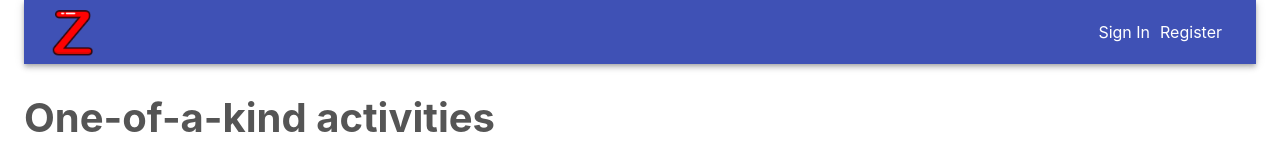
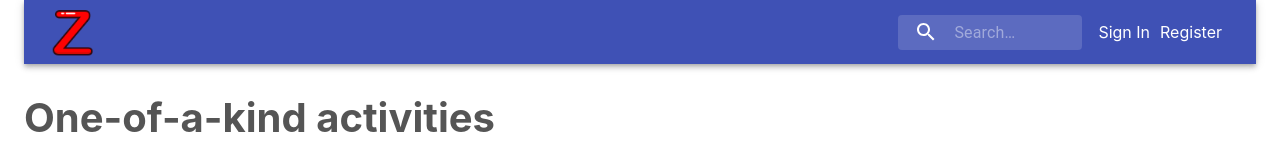
Before and after one commit to a-to-z-experiences-app/Front-end, a React (Create React App) app: page / in a window 1280 px wide. Shown: the top 149 px of the page. Built offline with nearby package versions, Linux system fonts and the light colour scheme; no server answers.

Commit message:
Filter experiences

```diff
--- a/package.json
+++ b/package.json
@@ -14,6 +14,7 @@
     "bootstrap": "^4.4.1",
     "date-fns": "^2.8.1",
     "node-sass": "^4.13.0",
+    "query-string": "^6.9.0",
     "react": "^16.12.0",
     "react-dom": "^16.12.0",
     "react-redux": "^7.1.3",
--- a/src/components/experiences/add.jsx
+++ b/src/components/experiences/add.jsx
@@ -17,7 +17,13 @@ import DateFnsUtils from "@date-io/date-fns";
 
 import { useParams, useHistory } from "react-router";
 
-const AddExperience = ({ form, updateForm, saveExperience, getExperience, user }) => {
+const AddExperience = ({
+	form,
+	updateForm,
+	saveExperience,
+	getExperience,
+	user
+}) => {
 	let { id } = useParams();
 	let history = useHistory();
 
@@ -28,15 +34,18 @@ const AddExperience = ({ form, updateForm, saveExperience, getExperience, user }
 	}, [id]);
 
 	const handleChange = e => {
+		console.log(e);
+		if (e.target === undefined) {
+			updateForm({ name: "date", value: new Date(e) });
+			return;
+		}
 		const { name, value } = e.target;
 		updateForm({ name, value });
 	};
 
 	const handleSubmit = e => {
 		e.preventDefault();
-		saveExperience(form, user.id);
-
-		history.push("/dashboard");
+		saveExperience(form, user.id, history);
 	};
 
 	return (
@@ -106,7 +115,9 @@ const AddExperience = ({ form, updateForm, saveExperience, getExperience, user }
 				<br />
 				<br />
 				<Button type="submit" variant="contained" color="primary">
-					Add Experience
+					{form.id !== undefined
+						? "Save Experience"
+						: "Add Experience"}
 				</Button>
 			</form>
 		</>
--- a/src/components/experiences/list.jsx
+++ b/src/components/experiences/list.jsx
@@ -3,6 +3,7 @@ import { useEffect } from "react";
 import {
 	loadUserExperiences,
 	loadExperiences,
+	filterExperiences,
 	deleteExperience
 } from "../../state/actionCreators";
 import { connect } from "react-redux";
@@ -23,7 +24,8 @@ import DeleteIcon from "@material-ui/icons/Delete";
 import EditIcon from "@material-ui/icons/Edit";
 import AddIcon from "@material-ui/icons/Add";
 import Fab from "@material-ui/core/Fab";
-import add from "./add";
+
+import queryString from "query-string";
 
 const useStyles = makeStyles(theme => ({
 	card: {
@@ -46,21 +48,26 @@ const Experiences = ({
 	deleteExperience,
 	isDashboard = false,
 	user,
-	loadUserExperiences
+	loadUserExperiences,
+	filterExperiences,
+	location
 }) => {
+	// useEffect(() => {
+	// 	isDashboard ? loadUserExperiences(user.id) : loadExperiences();
+	// }, []);
+
 	useEffect(() => {
+		const search = queryString.parse(location.search);
+		console.log(search.search);
+		if (search.search === "" || search.search === undefined) {
 			isDashboard ? loadUserExperiences(user.id) : loadExperiences();
-	}, []);
+		} else {
+			filterExperiences(search);
+		}
+	}, [location.search]);
 
 	const classes = useStyles();
 	const token = localStorage.getItem("token");
-	console.log(token);
-
-	// const deleteExperienceFunc = id => {
-	// 	console.log("delete");
-	// 	deleteExperience(id);
-	// };
-
 	let history = useHistory();
 
 	function Add(params) {
@@ -74,6 +81,7 @@ const Experiences = ({
 			</h1>
 			<br />
 			<Grid container spacing={2}>
+				{user !== null && user !== undefined && (
 					<Fab
 						color="primary"
 						aria-label="add"
@@ -84,6 +92,7 @@ const Experiences = ({
 					>
 						<AddIcon />
 					</Fab>
+				)}
 				{experiences.length === 0 ? "No experiences atm" : ""}
 				{experiences.map(experience => (
 					<Grid item xs={3} key={experience.id}>
@@ -160,5 +169,6 @@ const Experiences = ({
 export default connect(state => state, {
 	loadUserExperiences,
 	loadExperiences,
+	filterExperiences,
 	deleteExperience
 })(Experiences);
--- a/src/components/menu.jsx
+++ b/src/components/menu.jsx
@@ -3,13 +3,14 @@ import { NavLink } from "react-router-dom";
 import logo from "../images/logo.png";
 import { connect } from "react-redux";
 
-import { makeStyles } from "@material-ui/core/styles";
+import { fade, makeStyles } from "@material-ui/core/styles";
 import AppBar from "@material-ui/core/AppBar";
 import Toolbar from "@material-ui/core/Toolbar";
 import Typography from "@material-ui/core/Typography";
-import Button from "@material-ui/core/Button";
-import IconButton from "@material-ui/core/IconButton";
-import MenuIcon from "@material-ui/icons/Menu";
+import InputBase from "@material-ui/core/InputBase";
+import SearchIcon from "@material-ui/icons/Search";
+
+import { useHistory } from "react-router";
 
 const useStyles = makeStyles(theme => ({
 	root: {
@@ -19,12 +20,65 @@ const useStyles = makeStyles(theme => ({
 		marginRight: theme.spacing(2)
 	},
 	title: {
-		flexGrow: 1
+		flexGrow: 1,
+		display: "none",
+		[theme.breakpoints.up("sm")]: {
+			display: "block"
+		}
+	},
+	search: {
+		position: "relative",
+		borderRadius: theme.shape.borderRadius,
+		backgroundColor: fade(theme.palette.common.white, 0.15),
+		"&:hover": {
+			backgroundColor: fade(theme.palette.common.white, 0.25)
+		},
+		marginLeft: 0,
+		marginRight: theme.spacing(2),
+		width: "100%",
+		[theme.breakpoints.up("sm")]: {
+			marginLeft: theme.spacing(1),
+			width: "auto"
+		}
+	},
+	searchIcon: {
+		width: theme.spacing(7),
+		height: "100%",
+		position: "absolute",
+		pointerEvents: "none",
+		display: "flex",
+		alignItems: "center",
+		justifyContent: "center"
+	},
+	inputRoot: {
+		color: "inherit"
+	},
+	inputInput: {
+		padding: theme.spacing(1, 1, 1, 7),
+		transition: theme.transitions.create("width"),
+		width: "100%",
+		[theme.breakpoints.up("sm")]: {
+			width: 120,
+			"&:focus": {
+				width: 200
+			}
+		}
 	}
 }));
 
 const Menu = ({ user }) => {
 	const classes = useStyles();
+	let history = useHistory();
+	const [userSearch, setUserSearch] = React.useState("");
+
+	const search = e => {
+		e.preventDefault();
+		history.push("/?search=" + userSearch);
+	};
+
+	const handleChange = e => {
+		setUserSearch(e.target.value);
+	};
 
 	return (
 		<div className="menu">
@@ -43,6 +97,25 @@ const Menu = ({ user }) => {
 							<img src={logo} alt="" width="50" height="50" />
 						</NavLink>
 					</Typography>
+					<div className={classes.search}>
+						<div className={classes.searchIcon}>
+							<SearchIcon />
+						</div>
+						<form action="" onSubmit={search}>
+							<InputBase
+								placeholder="Search…"
+								classes={{
+									root: classes.inputRoot,
+									input: classes.inputInput
+								}}
+								value={userSearch}
+								onChange={handleChange}
+								inputProps={{
+									"aria-label": "search"
+								}}
+							/>
+						</form>
+					</div>
 
 					{user !== null && user !== undefined ? (
 						<>
--- a/src/components/user/login.jsx
+++ b/src/components/user/login.jsx
@@ -123,4 +123,10 @@ const LoginForm = styled.form`
 	}
 `;
 
-export default connect(state => state, { loginUser })(LogIn);
+export default connect(
+	(state, ownProps) => {
+		console.log(`%c` + JSON.stringify(ownProps), "color: red");
+		return state;
+	},
+	{ loginUser }
+)(LogIn);
--- a/src/state/actionCreators.js
+++ b/src/state/actionCreators.js
@@ -19,7 +19,14 @@ export const loadExperiences = () => dispatch => {
 			console.log("error!!!");
 		});
 };
-
+export const filterExperiences = search => dispatch => {
+	dispatch({
+		type: types.FILTER_EXPERIENCES,
+		payload: {
+			filter: search
+		}
+	});
+};
 
 // Step 7: Design action creator functions
 export const loadUserExperiences = userID => dispatch => {
@@ -77,19 +84,18 @@ export const registerUser = data => dispatch => {
 		});
 };
 
-export const saveExperience = (experience, userID) => dispatch => {
-	if(experience.id !== undefined) {
+export const saveExperience = (experience, userID, history) => dispatch => {
+	if (experience.id !== undefined) {
 		axiosWithAuth()
 			.put("/experiences/" + experience.id, experience)
 			.then(response => {
 				console.log(response.data);
 
-				// dispatch({
-				// 	type: types.GET_EXPERIENCES,
-				// 	payload: {
-				// 		experiences: response.data.experiences
-				// 	}
-				// });
+				dispatch({
+					type: types.CLEAR_FORM
+				});
+
+				history.push("/dashboard");
 			})
 			.catch(() => {
 				console.log("error!!!");
@@ -100,12 +106,11 @@ export const saveExperience = (experience, userID) => dispatch => {
 			.then(response => {
 				console.log(response.data.experiences);
 
-				// dispatch({
-				// 	type: types.GET_EXPERIENCES,
-				// 	payload: {
-				// 		experiences: response.data.experiences
-				// 	}
-				// });
+				dispatch({
+					type: types.CLEAR_FORM
+				});
+
+				history.push("/dashboard");
 			})
 			.catch(() => {
 				console.log("error!!!");
--- a/src/state/actionTypes.js
+++ b/src/state/actionTypes.js
@@ -8,6 +8,8 @@ export const CREATE_EXPERIENCE = "CREATE_EXPERIENCE";
 export const READ_EXPERIENCE = "READ_EXPERIENCE";
 export const UPDATE_EXPERIENCE = "UPDATE_EXPERIENCE";
 export const DELETE_EXPERIENCE = "DELETE_EXPERIENCE";
+export const FILTER_EXPERIENCES = "FILTER_EXPERIENCES";
+export const CLEAR_FORM = "CLEAR_FORM";
 
 export const GET_EXPERIENCES = "GET_EXPERIENCES";
 
--- a/src/state/reducers.js
+++ b/src/state/reducers.js
@@ -49,6 +49,18 @@ export function experiencesReducer(
 			);
 		case types.GET_EXPERIENCES:
 			return action.payload.experiences;
+		case types.FILTER_EXPERIENCES:
+			return experiences.filter(
+				experience =>
+					experience.title.includes(action.payload.filter.search) ||
+					experience.description.includes(
+						action.payload.filter.search
+					) ||
+					experience.location.includes(
+						action.payload.filter.search
+					) ||
+					experience.price.includes(action.payload.filter.search)
+			);
 		default:
 			return experiences;
 	}
@@ -68,6 +80,8 @@ export function formReducer(form = initialState.form, action) {
 		// 	return initialState.form;
 		case types.EDIT:
 			return action.payload.experience;
+		case types.CLEAR_FORM:
+			return initialState.form;
 		default:
 			return form;
 	}
```
Also changed, not shown: 1 other file (tests, documents, lock files or other folders). Lines whose indentation alone changed are shown as unchanged.
